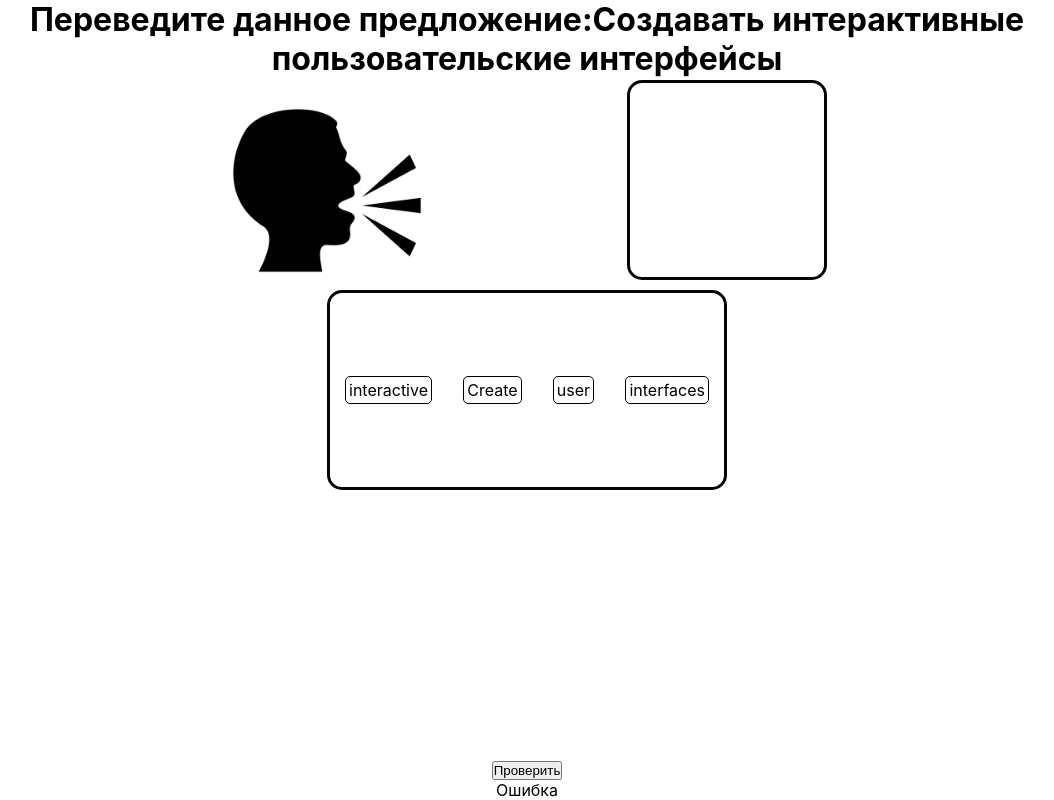
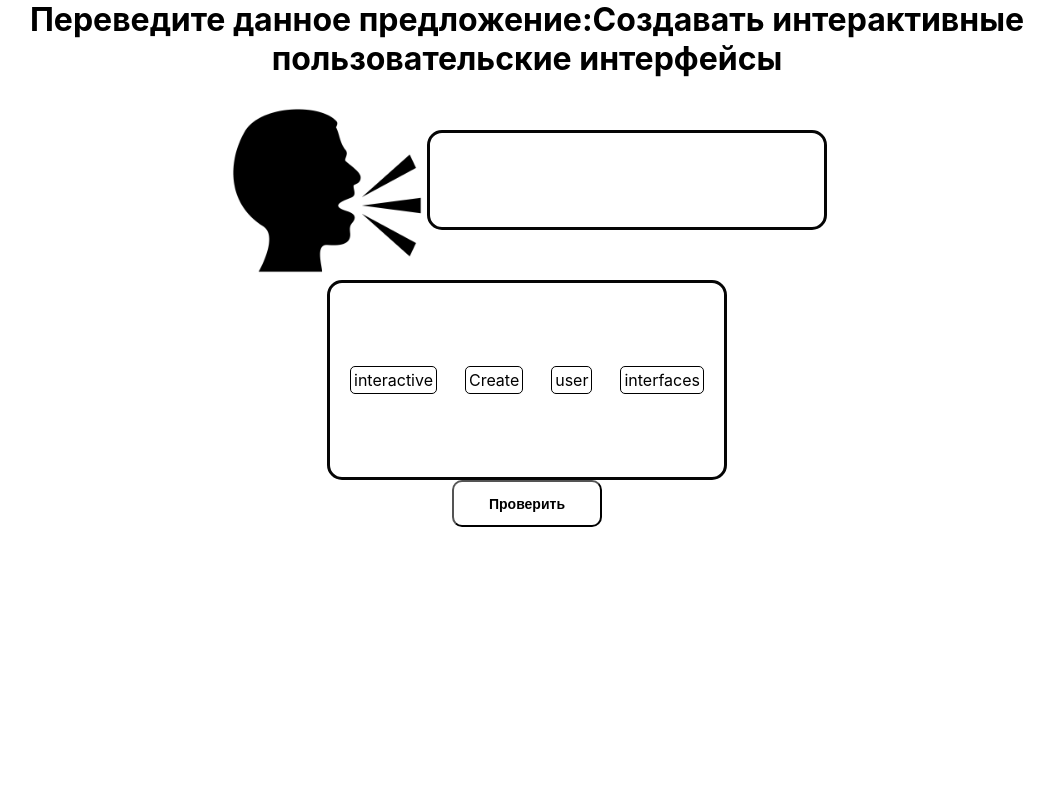
Before and after one commit to Alexuhugugul/translate-sentence, a React (Create React App) app: page / in a window 1280 px wide. Shown: the whole page, without its empty margins (113-1167 px from the left). Built offline with nearby package versions, Linux system fonts and the light colour scheme.

Commit message:
refactoring code

```diff
--- a/package.json
+++ b/package.json
@@ -12,6 +12,7 @@
     "@types/react-dom": "^17.0.3",
     "react": "^17.0.2",
     "react-dom": "^17.0.2",
+    "react-flip-move": "^3.0.4",
     "react-scripts": "4.0.3",
     "talkify-tts": "^3.8.0",
     "typescript": "^4.2.4",
--- a/src/components/atoms/validation.tsx
+++ b/src/components/atoms/validation.tsx
@@ -1,9 +1,12 @@
 
-const Validation = () => {
-
+type TValidation = {
+    refTextError: React.RefObject<HTMLDivElement>
+}
+const Validation = (props: TValidation) => {
+    const { refTextError } = props;
     return (
-        <div className="submit-button__validation">
-            <span>Ошибка</span>
+        <div className="submit-button__validation" ref={refTextError}>
+            <span>Неверный перевод</span>
         </div>
     )
 }
--- a/src/components/atoms/word.tsx
+++ b/src/components/atoms/word.tsx
@@ -1,3 +1,5 @@
+import { forwardRef } from "react";
+
 type TWord = {
     id: number
     order: number
@@ -18,7 +20,7 @@ type TWordProps = {
     handlers: TWordhandlers
 }
 
-const Word = (props: TWordProps) => {
+const Word = forwardRef((props: TWordProps, ref) => {
 
     const { word, handlers } = props;
     const { dragStartHandler,
@@ -29,7 +31,9 @@ const Word = (props: TWordProps) => {
 
     return (
         <div
-            onDragStart={(event) => dragStartHandler(event)}
+            // @ts-ignore
+            ref={ref}
+            onDragStart={(event) => dragStartHandler(event, word)}
             onDragLeave={(event) => dragLeaveHandler(event)}
             onDragOver={(event) => dragOverHandler(event)}
             onDrag={(event) => dragHandler(event, word)}
@@ -39,6 +43,6 @@ const Word = (props: TWordProps) => {
             {word.text}
         </div>
     )
-}
+})
 
 export default Word
--- a/src/components/molecules/submitButton.tsx
+++ b/src/components/molecules/submitButton.tsx
@@ -1,17 +1,18 @@
 import Button from "../atoms/button";
 import Validation from "../atoms/validation";
 
-type TSubmitFrom={
-    checkResult:Function
+type TSubmitFrom = {
+    checkResult: Function
+    refTextError:React.RefObject<HTMLDivElement>
 }
 
-const SubmitButton = (props:TSubmitFrom) => {
-    const { checkResult } = props;
+const SubmitButton = (props: TSubmitFrom) => {
+    const { checkResult, refTextError } = props;
 
     return (
         <div className="submit-button">
-            <Button checkResult={checkResult}/>
-            <Validation/>
+            <Button checkResult={checkResult} />
+            <Validation refTextError={refTextError} />
         </div>
     )
 }
--- a/src/components/molecules/wordsList.tsx
+++ b/src/components/molecules/wordsList.tsx
@@ -1,7 +1,10 @@
+import FlipMove from "react-flip-move";
+
 type TWordsListProps = {
     children?: JSX.Element[]
     className?: string
     handlers: TWordHandlers
+    dataset?: string
 }
 
 type TWordHandlers = {
@@ -15,11 +18,14 @@ const WordsList = (props: TWordsListProps) => {
 
     return (
         <div
+            data-field={props.dataset}
             className={props.className}
             onDragOver={(event) => dragOverHandler(event)}
             onDrop={(event) => dragEndHandler(event)}
         >
-            {props.children}
+            <FlipMove data-flip={`flip-${props.dataset}`} className={'flip-' + props.className}>
+                {props.children}
+            </FlipMove>
         </div>
     )
 }
--- a/src/index.css
+++ b/src/index.css
@@ -18,7 +18,12 @@ code {
   height: 100vh;
 }
 .main-page__header {
-  height: 10%;
+  height: 25%;
+}
+@media (min-width: 760px) {
+  .main-page__header {
+    height: 10%;
+  }
 }
 .main-page__body {
   height: 90%;
@@ -44,16 +49,16 @@ code {
   margin-right: auto;
 }
 
-.string-for-translation__list{
+.string-for-translation__list {
   border: 3px solid rgba(0, 0, 0, 0.979);
   border-radius: 15px;
-  width: 200px;
-  height: 100%;
+  width: 400px;
+  min-height: 50%;
   z-index: 10000000000;
 }
 .words-for-translation {
-  height: 50%;
-  margin: 0 20px 100px;
+  height: 30%;
+  margin: 0 20px;
 }
 .words-for-translation__words {
   border: 3px solid rgba(0, 0, 0, 0.979);
@@ -72,9 +77,49 @@ code {
   padding: 3px;
   border-radius: 5px;
   cursor: grab;
+  margin:5px;
 }
 
 .image {
   width: 200px;
   height: 200px;
 }
+.flip-words-for-translation__words,
+flip-string-for-translation__list {
+  display: flex;
+  justify-content: space-between;
+  align-items: center;
+  width: 100%;
+  height: 100%;
+}
+.submit-button {
+  margin-bottom: 20%;
+}
+.submit-button__validation span {
+  color: red;
+  font-weight: bold;
+  font-size: 20px;
+}
+.submit-button__validation {
+  transition: all 0.5s;
+  opacity: 0;
+  margin-top: 20px;
+}
+.submit-button__btn button {
+  width: 150px;
+  height: 47px;
+  background: transparent;
+  border-radius: 10px;
+  font-size: 14px;
+  font-weight: bold;
+  transition: all 0.5s;
+  cursor: pointer;
+}
+.submit-button__btn button:hover {
+  background: lightgray;
+}
+.flip-string-for-translation__list {
+  display: flex;
+  width: 100%;
+  flex-wrap: wrap;
+}
--- a/src/pages/main.tsx
+++ b/src/pages/main.tsx
@@ -1,8 +1,18 @@
-import React, { BaseSyntheticEvent, SyntheticEvent, useState, useRef } from 'react';
+import React, { useRef, useState } from 'react';
 import Main from "../templates/main"
 import image from "../assets/speak.png";
 // @ts-ignore
 import 'talkify-tts';
+
+type TWord = {
+    id: number,
+    order: number,
+    text: string,
+    translation: string
+    validOrder: number
+}
+
+const translationText = "Создавать интерактивные пользовательские интерфейсы";
 const controlBoard = [
     { id: 2, order: 1, validOrder: 2, text: "interactive", translation: "интерактивные" },
     { id: 4, order: 4, validOrder: 4, text: "interfaces", translation: "интерфейсы" },
@@ -11,74 +21,131 @@ const controlBoard = [
 ]
 
 const MainPage = () => {
-    type TWord = {
-        id: number,
-        order: number,
-        text: string,
-        translation: string
+
+    const [availableWords, setAvailableWord] = useState<TWord[]>([...controlBoard].sort(sortWords));
+    const [selectedWords, setSelectedWord] = useState<TWord[]>([]);
+    const [currentWord, setCurrentWord] = useState<TWord | null>(null);
+    const refTextError = useRef<HTMLDivElement>(null);
+
+    function dragStartHandler(e: React.DragEvent<HTMLDivElement>, word: TWord) {
+        const isFlipStringForTranslation = e.currentTarget.parentElement?.dataset.flip === "flip-string-for-translation";
+        const isFlipWordsForTranslation = e.currentTarget.parentElement?.dataset.flip === "flip-words-for-translation";
+
+        if (isFlipStringForTranslation) {
+            const currentIndex = selectedWords.indexOf(word);
+            const newSelectedWords = [...selectedWords];
+            newSelectedWords.splice(currentIndex, 1);
+            setSelectedWord(newSelectedWords);
+            setCurrentWord(word);
+        }
+
+        if (isFlipWordsForTranslation) {
+            const currentIndex = availableWords.indexOf(word);
+            const newAvailableWords = [...availableWords];
+            newAvailableWords.splice(currentIndex, 1);
+            setAvailableWord(newAvailableWords);
+            setCurrentWord(word);
+        }
+
     }
-    const [words, setWords] = useState<TWord[]>([...controlBoard].sort(sortWords));
 
-    const [board, setBoard] = useState<TWord[]>([])
-    const [currentWord, setCurrentWord] = useState<TWord | null>(null)
-    const [translationText, setTranslationText] = useState("Создавать интерактивные пользовательские интерфейсы");
-
-    function dragStartHandler(e: React.DragEvent<HTMLDivElement>) {
-
-        // console.dir(e.currentTarget.style)
-    }
     function dragOverHandler(e: React.DragEvent<HTMLDivElement>) {
         e.preventDefault()
         if (e.currentTarget.className === "words-for-translation__word") {
             e.currentTarget.style.boxShadow = "0 4px 3px gray"
         }
     }
+
     function dragHandler(e: React.DragEvent<HTMLDivElement>, word: TWord) {
         e.preventDefault()
-        console.log('asd', e.currentTarget.parentElement)
-        if (e.currentTarget.parentElement?.className === "string-for-translation__list") {
-            const currentIndex = board.indexOf(word)
-            board.splice(currentIndex, 1)
-            setCurrentWord(word)
+        if (refTextError.current) {
+            refTextError.current.style.opacity = "0"
         }
-        if (e.currentTarget.parentElement?.className === "words-for-translation__words") {
-            const currentIndex = words.indexOf(word)
-            words.splice(currentIndex, 1)
-            setCurrentWord(word)
+        if (currentWord) {
+            return
         }
+    }
 
-    }
-    function dragEndHandler(e: React.DragEvent<HTMLDivElement>) {
-        e.preventDefault()
-        e.stopPropagation()
+    function dragEndHandler(e: React.DragEvent<HTMLDivElement>, word?: TWord) {
+        e.preventDefault();
+        e.stopPropagation();
         e.currentTarget.style.boxShadow = "none"
-        if (e.currentTarget.className === "string-for-translation__list") {
-            console.log('werw')
-            if (currentWord) {
-                setBoard([...board, currentWord])
-                setCurrentWord(null)
 
-            }
-        } else if (e.currentTarget.className === "words-for-translation__words") {
-            console.log('88')
-            if (currentWord) {
-                setWords([...words, currentWord].sort(sortWords))
-                setCurrentWord(null)
+        const isStringForTranslation = e.currentTarget.dataset.field === "string-for-translation";
+        const isWordsForTranslation = e.currentTarget.dataset.field === "words-for-translation";
+        const isWord = e.currentTarget.className === "words-for-translation__word";
+        if (isStringForTranslation && currentWord) {
 
-            }
-        } else {
-            console.log('1111')
-            if (currentWord) {
+                setSelectedWord([...selectedWords, currentWord]);
+                setCurrentWord(null);
 
-                setWords([...words, currentWord].sort(sortWords))
-                setCurrentWord(null)
 
-            }
-        }
+        } else
+            if (isWordsForTranslation && currentWord) {
+
+                setAvailableWord([...availableWords, currentWord]);
+                setTimeout(() => {
+                    setAvailableWord([...availableWords, currentWord].sort(sortWords));
+                    setCurrentWord(null);
+                }, 300);
+
+            } else
+                if (isWord && currentWord && word) {
+                    if (e.currentTarget.parentElement?.dataset.flip === "flip-string-for-translation") {
+                        const currentIndex = selectedWords.indexOf(word);
+                        const newSelectedWords = [...selectedWords]
+                        setTimeout(() => {
+                            newSelectedWords.splice(currentIndex, 0, currentWord)
+                            setSelectedWord(newSelectedWords)
+                        }, 300)
+                        setCurrentWord(null);
+                    }
+
+
+                } else {
+                    if (currentWord) {
+                        setAvailableWord([...availableWords, currentWord].sort(sortWords));
+                        setTimeout(() => {
+                            setAvailableWord([...availableWords, currentWord].sort(sortWords));
+                            setCurrentWord(null);
+                        }, 300)
+                    }
+                }
     }
     function dragLeaveHandler(e: React.DragEvent<HTMLDivElement>) {
         e.currentTarget.style.boxShadow = "none"
     }
+
+    function sortWords(a: TWord, b: TWord) {
+        return a.order - b.order
+    }
+
+    function sortByValidOrder(a: TWord, b: TWord) {
+        return a.validOrder - b.validOrder
+    }
+
+    function checkResult() {
+        const resultString = selectedWords.map(word => word.translation);
+        const sortControlBoard = [...controlBoard].sort(sortByValidOrder);
+        const controlString = sortControlBoard.map(word => word.translation);
+
+        if (resultString.join(" ") === controlString.join(" ")) {
+            // @ts-ignore
+            window.talkify.config.remoteService.host = 'https://talkify.net';
+            // @ts-ignore
+            window.talkify.config.remoteService.apiKey = 'd9929a37-d3c5-40a8-8d72-db51b8beb64c';
+            // @ts-ignore
+            const player = new window.talkify.TtsPlayer();
+            const textForVoice = sortControlBoard.map(word => word.text).join(" ");
+            player.playText(textForVoice);
+        } else {
+            if (refTextError.current) {
+                refTextError.current.style.opacity = "1"
+            }
+
+        }
+    }
+
     const handlers = {
         dragStartHandler,
         dragOverHandler,
@@ -86,28 +153,7 @@ const MainPage = () => {
         dragEndHandler,
         dragLeaveHandler
     }
-    function sortWords(a: any, b: any) {
-        return a.order - b.order
-    }
 
-    function sortByValidOrder(a: any, b: any) {
-        return a.validOrder - b.validOrder
-    }
-
-    function checkResult() {
-        const resultString = board.map(word => word.translation)
-        const controlString = [...controlBoard].sort(sortByValidOrder).map(word => word.translation)
-
-        if (resultString.join(" ") === controlString.join(" ")) {
-            // @ts-ignore
-            window.talkify.config.remoteService.host = 'https://talkify.net';
-            // @ts-ignore
-            window.talkify.config.remoteService.apiKey = 'd9929a37-d3c5-40a8-8d72-db51b8beb64c';
-            // @ts-ignore
-            const player = new window.talkify.TtsPlayer(); //or new talkify.Html5Player()
-            player.playText([...controlBoard].sort(sortByValidOrder).map(word => word.text).join(" "));
-        }
-    }
     return (
         <div className="main-page"
             onDragOver={(event) => dragOverHandler(event)}
@@ -115,11 +161,12 @@ const MainPage = () => {
         >
             <Main
                 image={image}
-                availableWords={words}
+                availableWords={availableWords}
                 handlers={handlers}
-                selectedWords={board}
+                selectedWords={selectedWords}
                 checkResult={checkResult}
-                translationText={translationText} />
+                translationText={translationText}
+                refTextError={refTextError} />
         </div>
     )
 }
--- a/src/templates/main.tsx
+++ b/src/templates/main.tsx
@@ -7,6 +7,7 @@ import SubmitButton from "../components/molecules/submitButton";
 import Title from "../components/atoms/title";
 import Image from "../components/atoms/image";
 import Word from "../components/atoms/word";
+
 
 type TWord = {
     id: number,
@@ -29,10 +30,12 @@ type TMainPageProps = {
     availableWords: Array<TWord>
     selectedWords: Array<TWord>
     checkResult: Function
-    translationText:string
+    translationText: string
+    refTextError: React.RefObject<HTMLDivElement>
 }
+
 const mainPage = (props: TMainPageProps) => {
-    const { image, handlers, availableWords, selectedWords, checkResult,translationText } = props
+    const { image, handlers, availableWords, selectedWords, checkResult, translationText, refTextError } = props
     return (
         <Fragment>
             <Header>
@@ -47,6 +50,7 @@ const mainPage = (props: TMainPageProps) => {
                     <WordsList
                         className="string-for-translation__list"
                         handlers={handlers}
+                        dataset="string-for-translation"
                     >
                         {selectedWords.map((selectedWord: TWord) =>
                             <Word
@@ -62,6 +66,7 @@ const mainPage = (props: TMainPageProps) => {
                     <WordsList
                         className="words-for-translation__words"
                         handlers={handlers}
+                        dataset="words-for-translation"
                     >
                         {availableWords.map((availableWord: TWord) =>
                             <Word
@@ -72,7 +77,7 @@ const mainPage = (props: TMainPageProps) => {
                         )}
                     </WordsList>
                 </WordsForTranslation>
-                <SubmitButton checkResult={checkResult} />
+                <SubmitButton refTextError={refTextError} checkResult={checkResult} />
             </main>
         </Fragment>
     )
```
Also changed, not shown: 1 other file (tests, documents, lock files or other folders).
